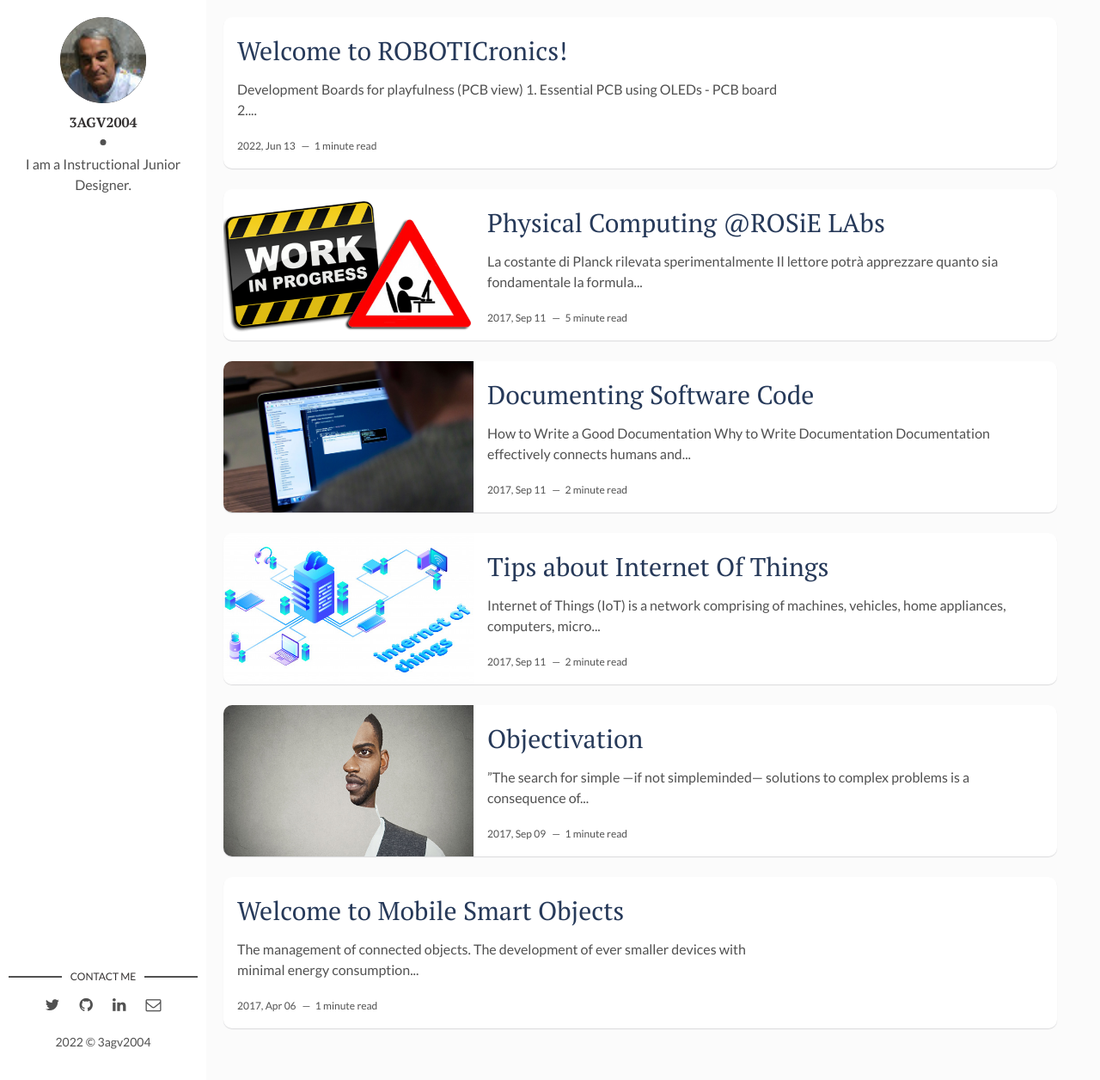
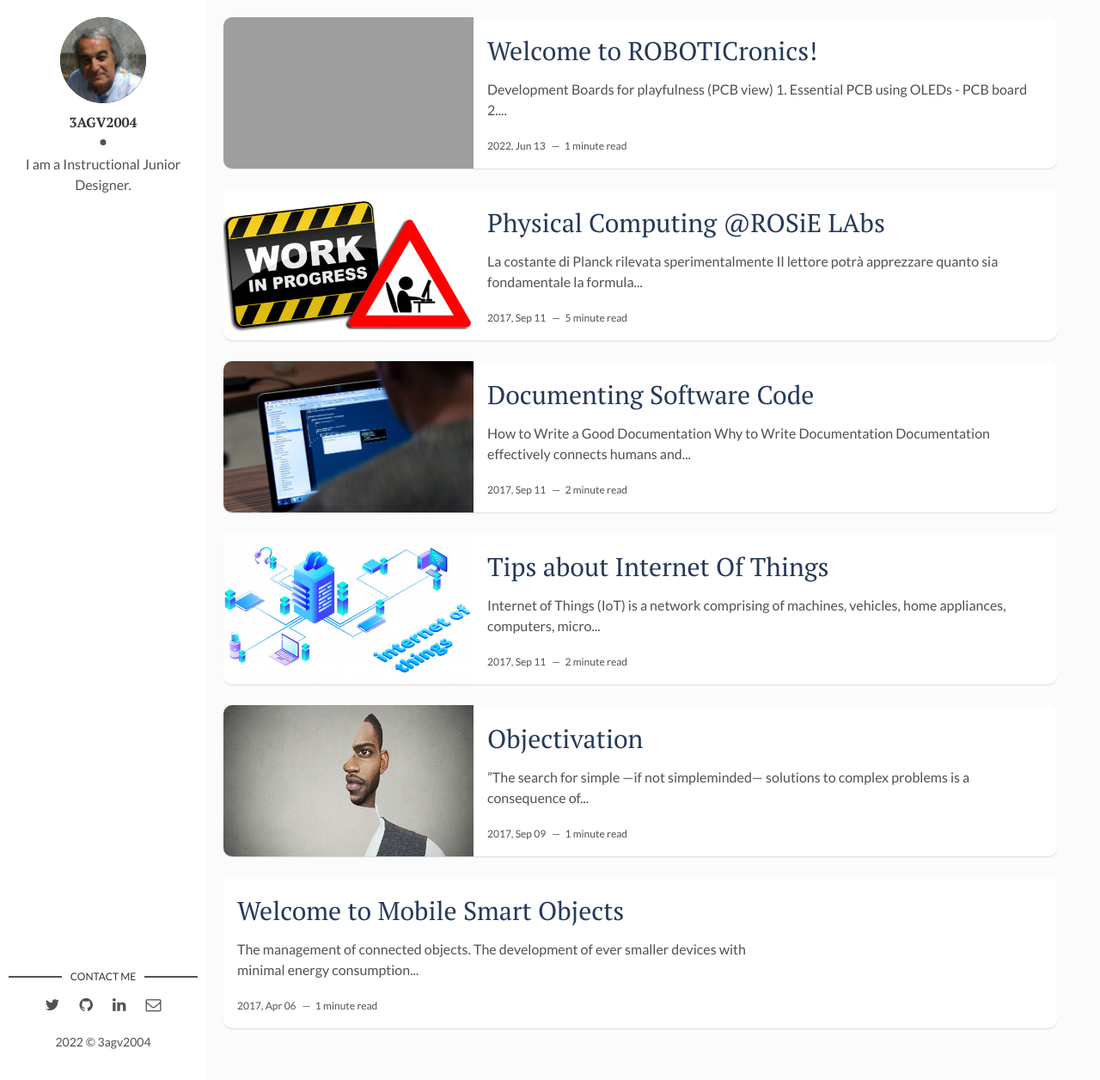
Before and after one commit to ROBOTICronics/ROBOTICronics.github.io, a Jekyll site: the page built from index.html, in a window 1280 px wide and 1256 px high. Shown: the whole window at 86% size. Built offline with Jekyll 4.4.1, drawn with Linux system fonts in a browser that asks for light colours; the list of posts is cut into pages by our own code.

Commit message:
Update 2017-04-06-welcome-to-jekyll.markdown

```diff
--- a/_posts/2017-04-06-welcome-to-jekyll.markdown
+++ b/_posts/2017-04-06-welcome-to-jekyll.markdown
@@ -3,7 +3,7 @@
 title: "Welcome to ROBOTICronics!"
 date: 2022-06-13 13:32:20 +0300
 description: You’ll find this post in your `_posts` directory. Go ahead and edit it and re-build the site to see your changes. # Add post description (optional)
-img:  # Add image post (optional)
+img:  /assets/img/myPCBs.png # Add image post (optional)
 ---
 
 # Development Boards for playfulness (PCB view)
```
